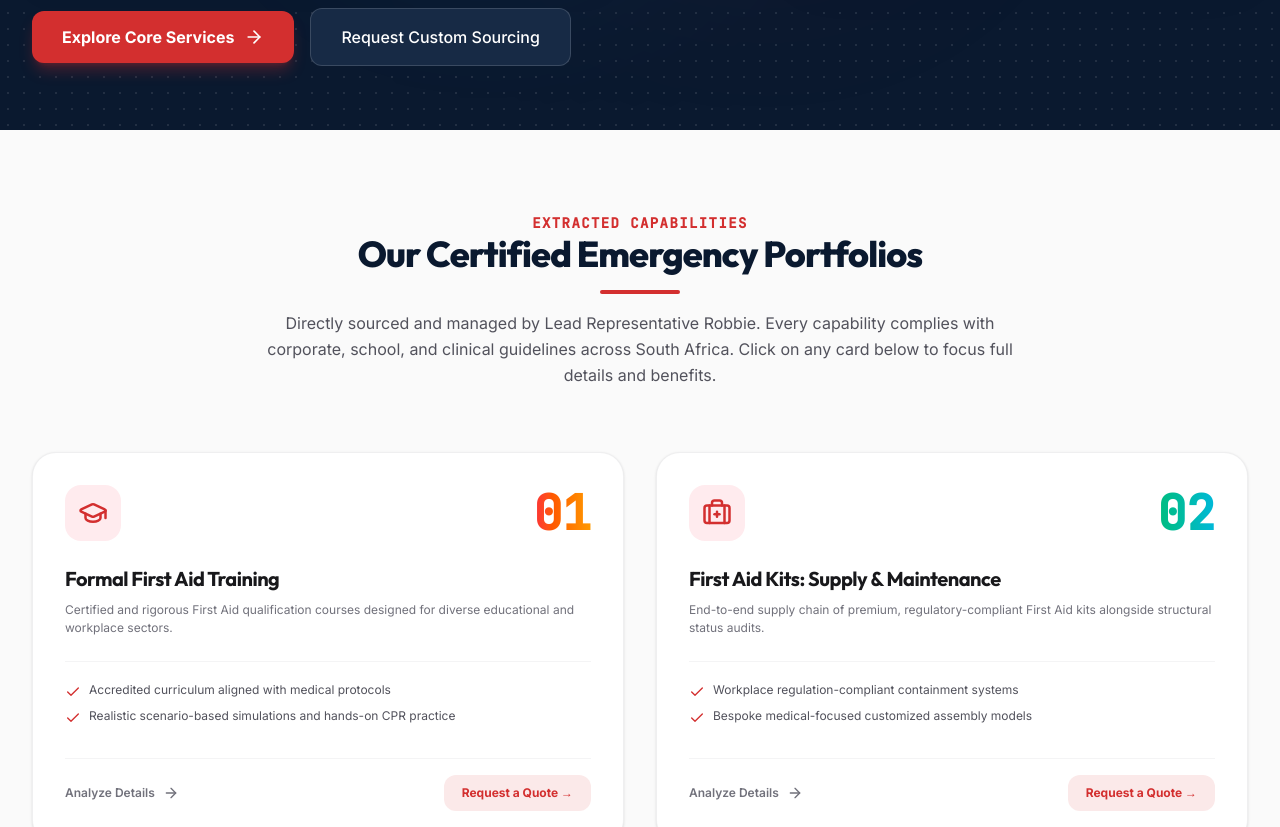
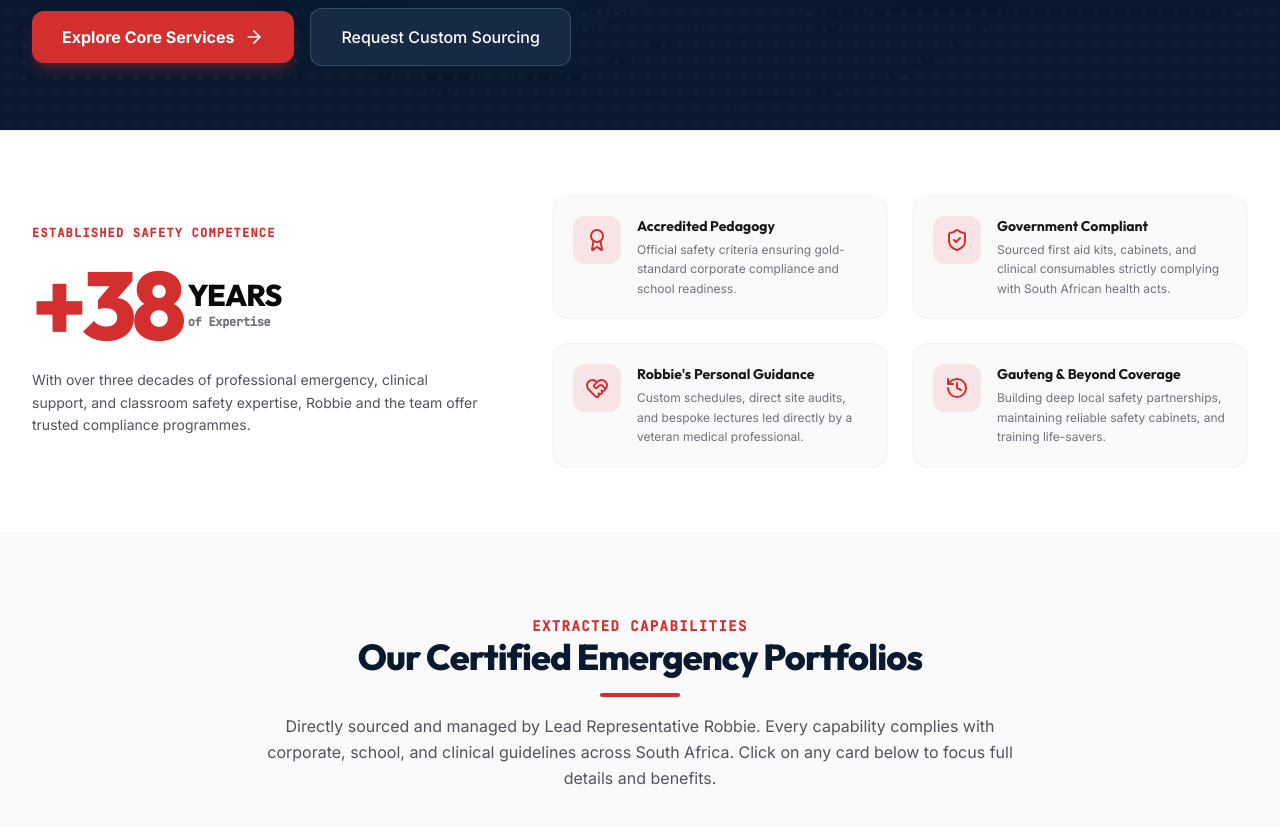
Before and after one commit to Benji871177/lifeline-communicare, a React (Vite) app: page / in a window 1280 px wide. Shown: the part 700-1527 px from the top of the page. Built offline with nearby package versions, Linux system fonts and the light colour scheme.

Commit message:
feat: add experience stats and update brand logo
Integrate animated StatCounter component to home view and replace placeholder branding icons with official company logo in Navbar and Footer.

```diff
--- a/src/App.tsx
+++ b/src/App.tsx
@@ -15,6 +15,7 @@ import Footer from './components/Footer';
 import HeroSection from './components/HeroSection';
 import AboutSection from './components/AboutSection';
 import ServicesList from './components/ServicesList';
+import StatCounter from './components/StatCounter';
 import SolutionsSection from './components/SolutionsSection';
 import EmergencyGuide from './components/EmergencyGuide';
 import ContactForm from './components/ContactForm';
@@ -47,6 +48,9 @@ export default function App() {
               <div id="home-view-group" className="space-y-0">
                 {/* Full Premium Hero Introduction */}
                 <HeroSection onPageChange={handlePageChange} />
+
+                {/* Animated Experience Stat Counters */}
+                <StatCounter />
 
                 {/* Dynamic Inline Services Highlights */}
                 <ServicesList />
--- a/src/components/Footer.tsx
+++ b/src/components/Footer.tsx
@@ -37,8 +37,13 @@ export default function Footer({ onPageChange }: FooterProps) {
           {/* Brand Presentation & Taglines */}
           <div id="footer-branding-column" className="space-y-4">
             <div className="flex items-center space-x-3">
-              <div className="flex items-center justify-center w-10 h-10 bg-white rounded-full border border-brand-red">
-                <Heart className="w-5 h-5 text-brand-red fill-brand-red/20 animate-pulse" />
+              <div className="flex items-center justify-center w-14 h-14 bg-white rounded-xl border border-brand-red overflow-hidden shadow-sm p-1">
+                <img
+                  src="https://i.postimg.cc/hvqPMQ0g/Whats-App-Image-2026-05-24-at-17-09-18.jpg"
+                  alt="Lifeline Communi-Care Logo"
+                  className="w-full h-full object-contain"
+                  referrerPolicy="no-referrer"
+                />
               </div>
               <span className="font-display font-bold text-lg tracking-tight">
                 LIFELINE <span className="text-brand-red">COMMUNI-CARE</span>
--- a/src/components/Navbar.tsx
+++ b/src/components/Navbar.tsx
@@ -42,9 +42,13 @@ export default function Navbar({ activePage, onPageChange }: NavbarProps) {
             className="flex items-center space-x-3 cursor-pointer group"
             onClick={() => handleNavClick('home')}
           >
-            <div className="relative flex items-center justify-center w-11 h-11 bg-white rounded-full border-2 border-brand-red shadow-md transition-all duration-300 group-hover:scale-105">
-              <Heart className="w-6 h-6 text-brand-red fill-brand-red/10 transition-colors duration-300 group-hover:fill-brand-red/30" />
-              <Activity className="absolute inset-0 m-auto w-4.5 h-4.5 text-brand-blue" />
+            <div className="relative flex items-center justify-center w-14 h-14 bg-white rounded-xl border-2 border-brand-red shadow-md overflow-hidden transition-all duration-300 group-hover:scale-105 p-1">
+              <img
+                src="https://i.postimg.cc/hvqPMQ0g/Whats-App-Image-2026-05-24-at-17-09-18.jpg"
+                alt="Lifeline Communi-Care Logo"
+                className="w-full h-full object-contain"
+                referrerPolicy="no-referrer"
+              />
             </div>
             <div className="flex flex-col">
               <span className="text-white font-display font-bold tracking-tight text-lg leading-none flex items-center gap-1.5">
--- /dev/null
+++ b/src/components/StatCounter.tsx
@@ -0,0 +1,142 @@
+/**
+ * @license
+ * SPDX-License-Identifier: Apache-2.0
+ */
+
+import React, { useState, useEffect, useRef } from 'react';
+import { Award, ShieldCheck, HeartHandshake, History } from 'lucide-react';
+
+export default function StatCounter() {
+  const [count, setCount] = useState(0);
+  const [hasStarted, setHasStarted] = useState(false);
+  const sectionRef = useRef<HTMLDivElement>(null);
+
+  useEffect(() => {
+    const observer = new IntersectionObserver(
+      ([entry]) => {
+        if (entry.isIntersecting) {
+          setHasStarted(true);
+        }
+      },
+      { threshold: 0.1 }
+    );
+
+    if (sectionRef.current) {
+      observer.observe(sectionRef.current);
+    }
+
+    return () => observer.disconnect();
+  }, []);
+
+  useEffect(() => {
+    if (!hasStarted) return;
+
+    let currentValue = 0;
+    const endValue = 38;
+    const totalDuration = 1800; // 1.8 seconds duration
+    const stepTime = Math.floor(totalDuration / endValue);
+
+    const timer = setInterval(() => {
+      currentValue += 1;
+      setCount(currentValue);
+      if (currentValue >= endValue) {
+        clearInterval(timer);
+      }
+    }, stepTime);
+
+    return () => clearInterval(timer);
+  }, [hasStarted]);
+
+  return (
+    <section
+      ref={sectionRef}
+      id="expertise-counter-section"
+      className="py-16 bg-white border-y border-zinc-100 relative overflow-hidden"
+    >
+      <div className="absolute right-0 top-0 w-96 h-96 bg-brand-red/5 rounded-full blur-3xl -z-10 pointer-events-none" />
+      <div className="absolute left-0 bottom-0 w-80 h-80 bg-brand-blue/5 rounded-full blur-3xl -z-10 pointer-events-none" />
+
+      <div className="max-w-7xl mx-auto px-4 sm:px-6 lg:px-8">
+        <div className="grid grid-cols-1 lg:grid-cols-12 gap-8 items-center">
+
+          {/* Main high-impact red counter */}
+          <div id="stat-main-headline-block" className="col-span-12 lg:col-span-5 text-center lg:text-left space-y-4">
+            <span className="text-xs font-mono font-bold tracking-widest text-brand-red uppercase block">
+              Established Safety Competence
+            </span>
+            <div className="inline-flex items-center justify-center lg:justify-start gap-1.5">
+              <span className="text-7xl sm:text-8xl font-display font-extrabold text-brand-red tracking-tighter select-none">
+                +{count}
+              </span>
+              <div className="text-left flex flex-col justify-center">
+                <span className="text-2xl sm:text-3xl font-display font-extrabold text-zinc-950 uppercase leading-none tracking-tight">
+                  Years
+                </span>
+                <span className="text-xs font-semibold text-zinc-500 font-mono tracking-tight mt-1">
+                  of Expertise
+                </span>
+              </div>
+            </div>
+            <p className="text-zinc-600 text-sm max-w-md mx-auto lg:mx-0 leading-relaxed">
+              With over three decades of professional emergency, clinical support, and classroom safety expertise, Robbie and the team offer trusted compliance programmes.
+            </p>
+          </div>
+
+          {/* Spliced grid items demonstrating expertise details */}
+          <div id="expertise-bullets-block" className="col-span-12 lg:col-span-7 grid grid-cols-1 sm:grid-cols-2 gap-6">
+
+            <div className="bg-zinc-50 border border-zinc-100 p-5 rounded-2xl flex items-start space-x-4 hover:shadow-md transition-shadow">
+              <div className="p-3 bg-brand-red/10 rounded-xl text-brand-red shrink-0">
+                <Award className="w-6 h-6" />
+              </div>
+              <div className="space-y-1 text-left">
+                <h4 className="font-display font-bold text-sm text-zinc-900">Accredited Pedagogy</h4>
+                <p className="text-zinc-500 text-xs leading-relaxed font-sans">
+                  Official safety criteria ensuring gold-standard corporate compliance and school readiness.
+                </p>
+              </div>
+            </div>
+
+            <div className="bg-zinc-50 border border-zinc-100 p-5 rounded-2xl flex items-start space-x-4 hover:shadow-md transition-shadow">
+              <div className="p-3 bg-brand-red/10 rounded-xl text-brand-red shrink-0">
+                <ShieldCheck className="w-6 h-6" />
+              </div>
+              <div className="space-y-1 text-left">
+                <h4 className="font-display font-bold text-sm text-zinc-900">Government Compliant</h4>
+                <p className="text-zinc-500 text-xs leading-relaxed font-sans">
+                  Sourced first aid kits, cabinets, and clinical consumables strictly complying with South African health acts.
+                </p>
+              </div>
+            </div>
+
+            <div className="bg-zinc-50 border border-zinc-100 p-5 rounded-2xl flex items-start space-x-4 hover:shadow-md transition-shadow">
+              <div className="p-3 bg-brand-red/10 rounded-xl text-brand-red shrink-0">
+                <HeartHandshake className="w-6 h-6" />
+              </div>
+              <div className="space-y-1 text-left">
+                <h4 className="font-display font-bold text-sm text-zinc-900">Robbie's Personal Guidance</h4>
+                <p className="text-zinc-500 text-xs leading-relaxed font-sans">
+                  Custom schedules, direct site audits, and bespoke lectures led directly by a veteran medical professional.
+                </p>
+              </div>
+            </div>
+
+            <div className="bg-zinc-50 border border-zinc-100 p-5 rounded-2xl flex items-start space-x-4 hover:shadow-md transition-shadow">
+              <div className="p-3 bg-brand-red/10 rounded-xl text-brand-red shrink-0">
+                <History className="w-6 h-6" />
+              </div>
+              <div className="space-y-1 text-left">
+                <h4 className="font-display font-bold text-sm text-zinc-900">Gauteng & Beyond Coverage</h4>
+                <p className="text-zinc-500 text-xs leading-relaxed font-sans">
+                  Building deep local safety partnerships, maintaining reliable safety cabinets, and training life-savers.
+                </p>
+              </div>
+            </div>
+
+          </div>
+
+        </div>
+      </div>
+    </section>
+  );
+}
```
